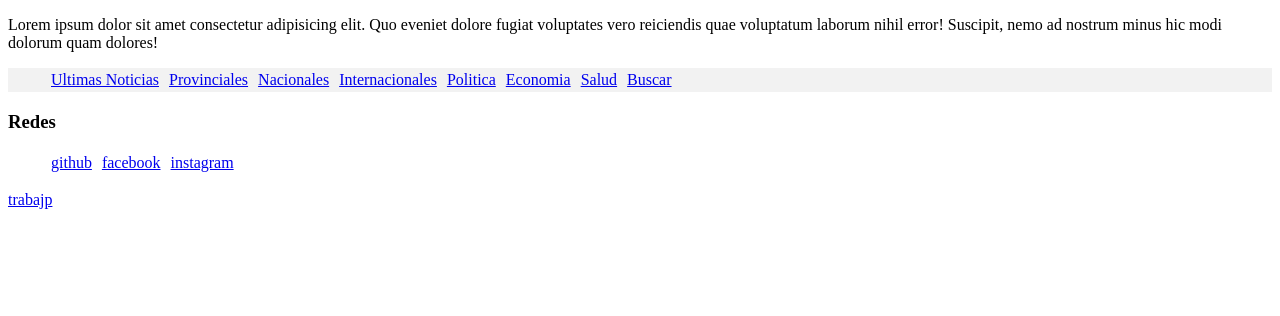
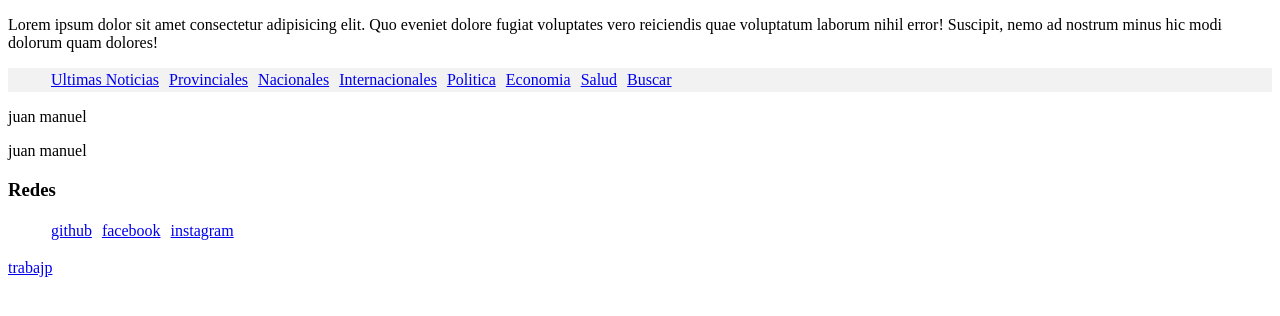
Before and after one commit to solana-gn/intro-informatica, a plain HTML site: page root/index.html in a window 1280 px wide. Drawn offline with Linux system fonts and the light colour scheme.

Commit message:
juan parrafo

```diff
--- a/root/index.html
+++ b/root/index.html
@@ -25,7 +25,7 @@
     </nav>
     <main>
       <section>
-
+        <p>juan manuel</p>
       </section>
       <section>
 
@@ -34,7 +34,7 @@
 
       </section>
       <section>
-
+        <p>juan manuel</p>
       </section>
     </main>
     <footer>
```
